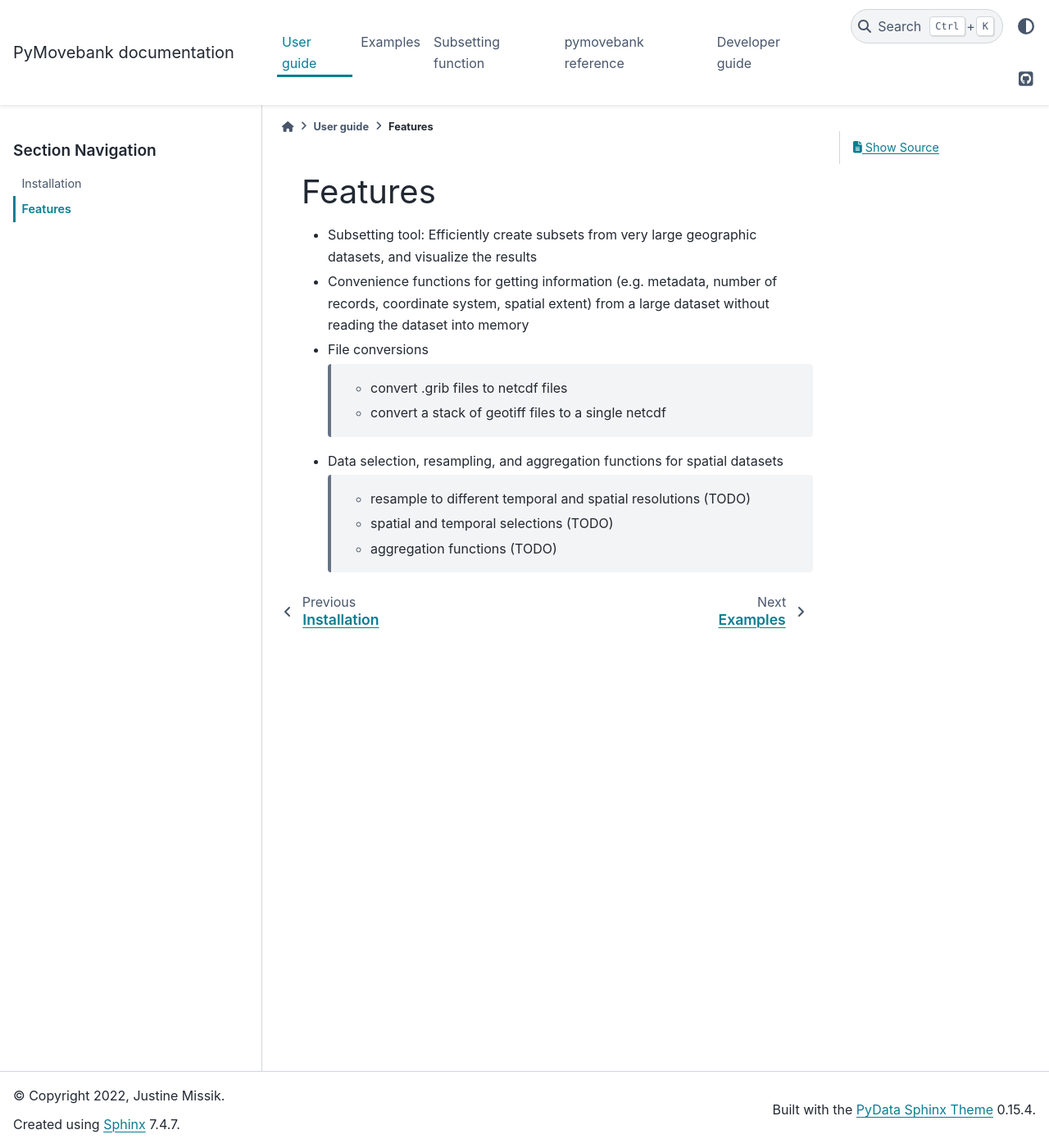
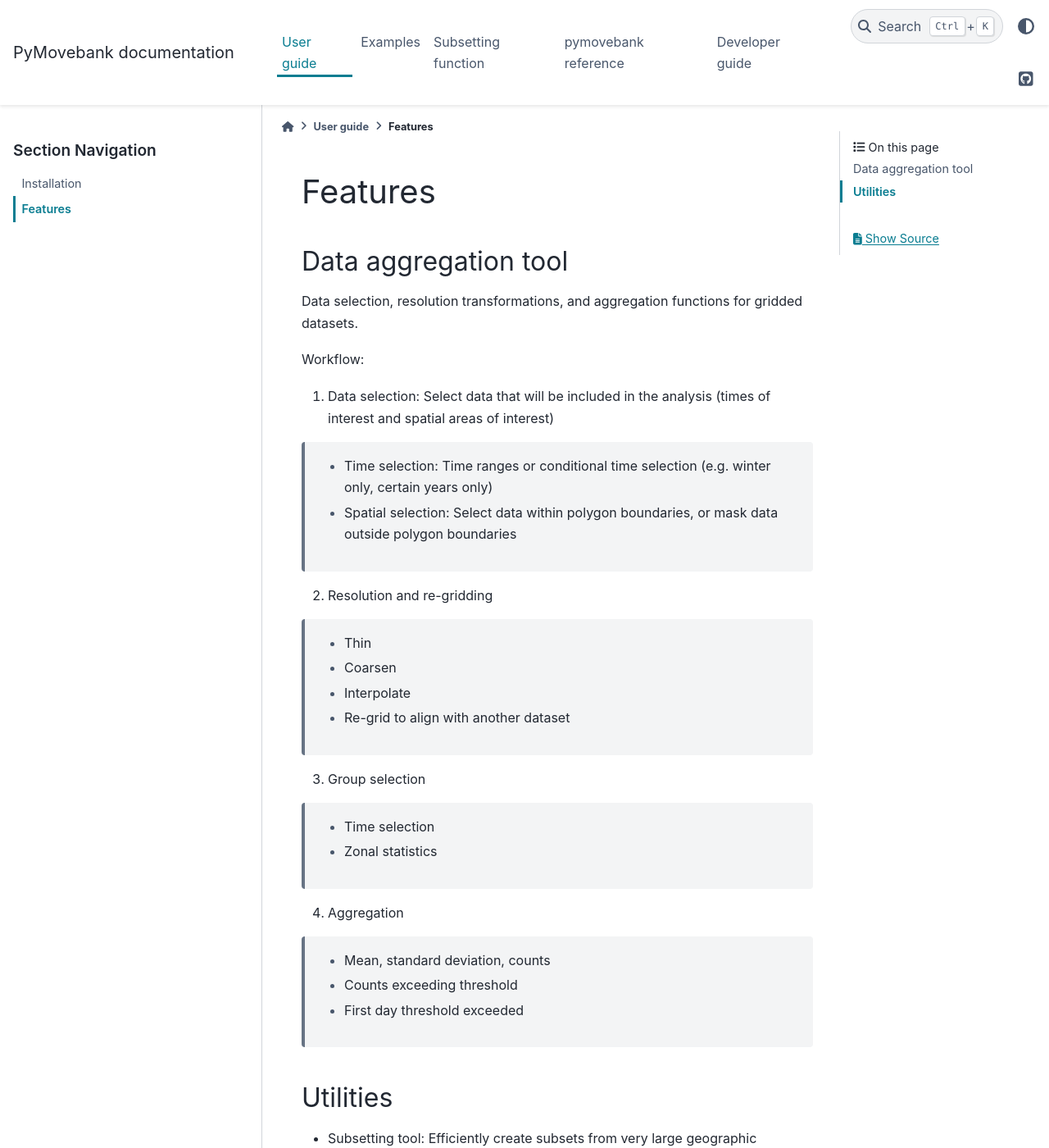
Before and after one commit to jemissik/ecodata, a Sphinx documentation site: the page built from docs/user_guide/features.rst, in a window 1280 px wide and 1400 px high. Shown: the whole window at 82% size. Built offline with Sphinx 7.4.7 and the PyData theme 0.15.4, drawn with Linux system fonts in a browser that asks for light colours.

Commit message:
Update features document

```diff
--- a/docs/user_guide/features.rst
+++ b/docs/user_guide/features.rst
@@ -1,5 +1,38 @@
 Features
 ========
+
+Data aggregation tool
+---------------------
+
+Data selection, resolution transformations, and aggregation functions for gridded datasets.
+
+Workflow:
+
+1. Data selection: Select data that will be included in the analysis (times of interest and spatial areas of interest)
+
+  * Time selection: Time ranges or conditional time selection (e.g. winter only, certain years only)
+  * Spatial selection: Select data within polygon boundaries, or mask data outside polygon boundaries
+
+2. Resolution and re-gridding
+
+  * Thin
+  * Coarsen
+  * Interpolate
+  * Re-grid to align with another dataset
+
+3. Group selection
+
+  * Time selection
+  * Zonal statistics
+
+4. Aggregation
+
+  * Mean, standard deviation, counts
+  * Counts exceeding threshold
+  * First day threshold exceeded
+
+Utilities
+---------
 
 * Subsetting tool: Efficiently create subsets from very large geographic datasets, and visualize the results
 
@@ -10,9 +43,3 @@
 
     * convert .grib files to netcdf files
     * convert a stack of geotiff files to a single netcdf
-
-* Data selection, resampling, and aggregation functions for spatial datasets
-
-    * resample to different temporal and spatial resolutions (TODO)
-    * spatial and temporal selections (TODO)
-    * aggregation functions (TODO)
```
